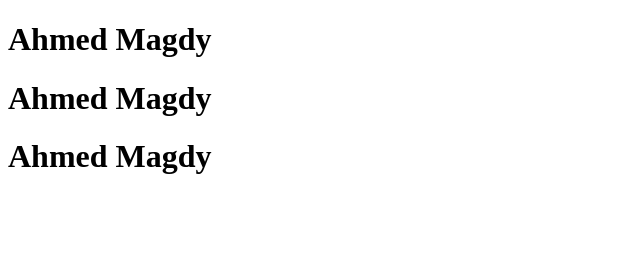
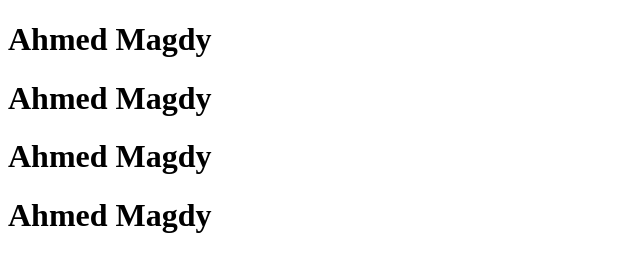
Before and after one commit to AhmedMagdyAbdAlhady/first-repository, a plain HTML site: page index.html in a window 1280 px wide. Shown: the whole page, without its empty margins (0-640 px from the left). Drawn offline with Linux system fonts and the light colour scheme.

Commit message:
Add 4 line

```diff
--- a/index.html
+++ b/index.html
@@ -9,6 +9,6 @@
     <h1>Ahmed Magdy</h1>
     <h1>Ahmed Magdy</h1>
     <h1>Ahmed Magdy</h1>
-
+    <h1>Ahmed Magdy</h1>
 </body>
 </html>
```
